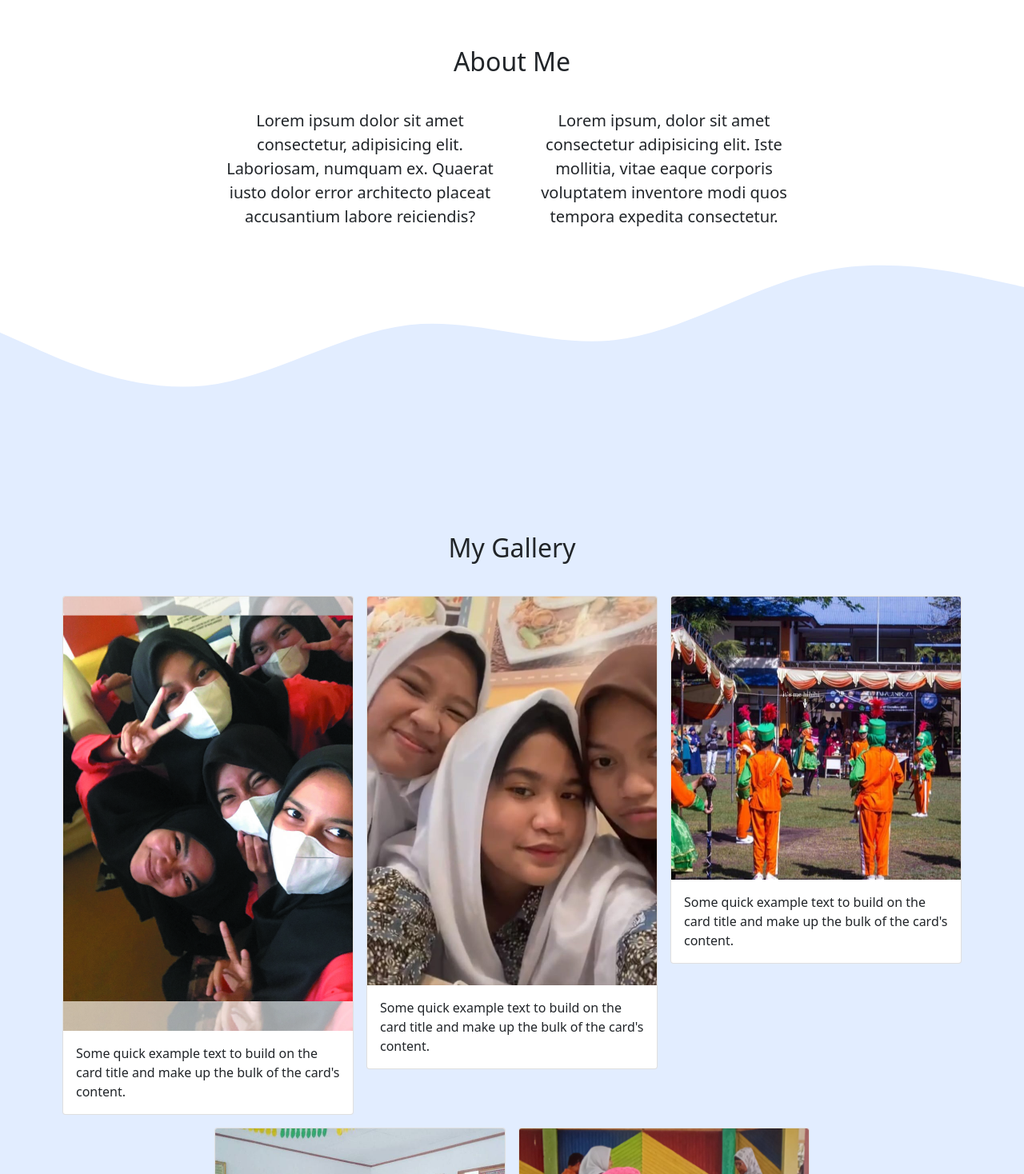
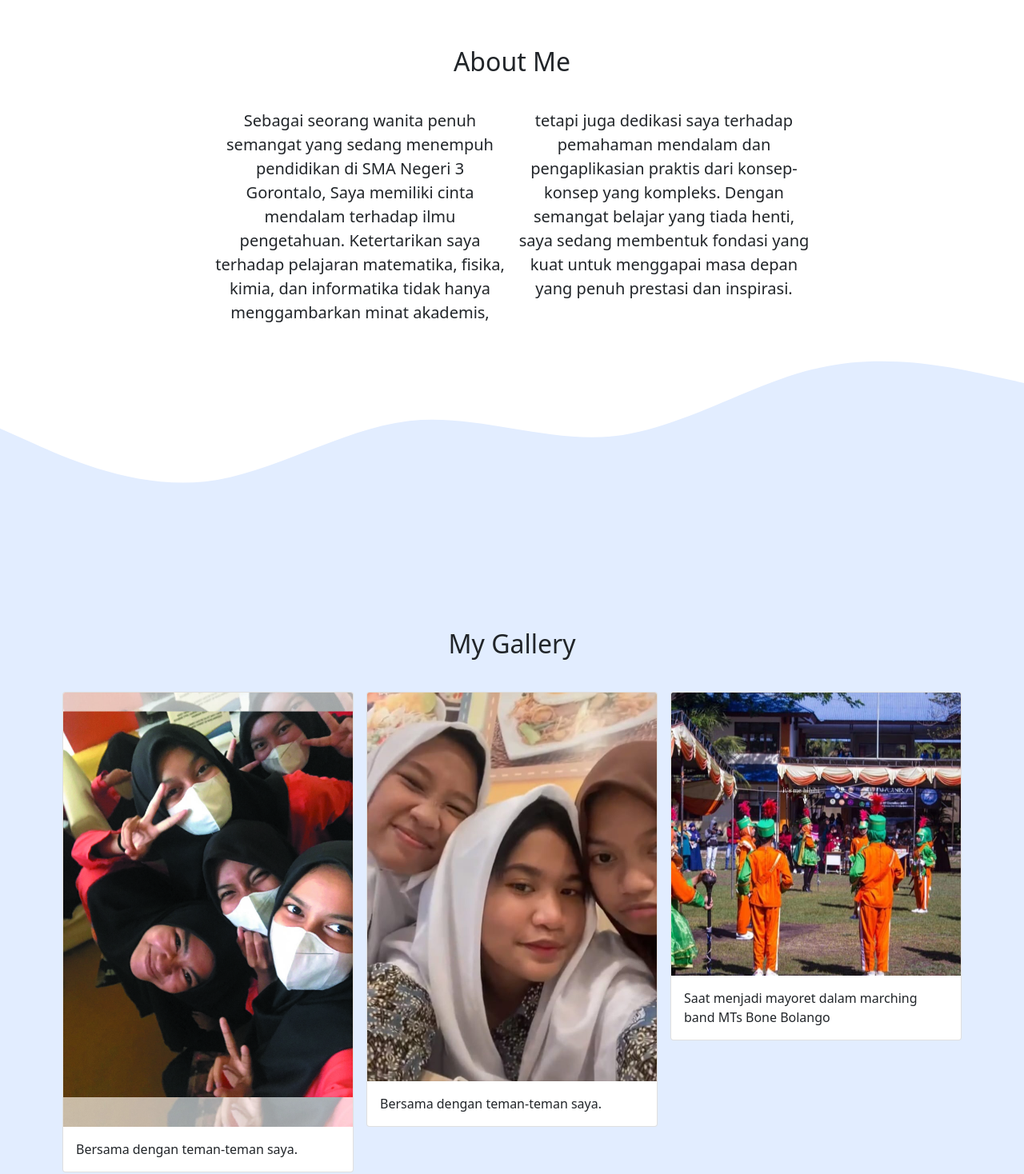
Before and after one commit to tommyp27/tommyp27.github.io, a plain HTML site: page index.html in a window 1280 px wide. Shown: the part 780-2248 px from the top of the page at 80% size. Drawn offline with nearby package versions, Linux system fonts and the light colour scheme.

```diff
--- a/index.html
+++ b/index.html
@@ -62,12 +62,15 @@
             </div>
             <div class="row justify-content-center fs-5 text-center">
                 <div class="col-md-4 g-3">
-                    <p>Lorem ipsum dolor sit amet consectetur, adipisicing elit. Laboriosam, numquam ex. Quaerat iusto
-                        dolor error architecto placeat accusantium labore reiciendis?</p>
+                    <p>Sebagai seorang wanita penuh semangat yang sedang menempuh pendidikan di SMA Negeri 3 Gorontalo,
+                        Saya memiliki cinta mendalam terhadap ilmu pengetahuan. Ketertarikan saya terhadap pelajaran
+                        matematika, fisika, kimia, dan informatika tidak hanya menggambarkan minat akademis,
+                    </p>
                 </div>
                 <div class="col-md-4 g-3">
-                    <p>Lorem ipsum, dolor sit amet consectetur adipisicing elit. Iste mollitia, vitae eaque corporis
-                        voluptatem inventore modi quos tempora expedita consectetur.</p>
+                    <p>tetapi juga dedikasi saya terhadap pemahaman mendalam dan pengaplikasian praktis dari
+                        konsep-konsep yang kompleks. Dengan semangat belajar yang tiada henti, saya sedang membentuk
+                        fondasi yang kuat untuk menggapai masa depan yang penuh prestasi dan inspirasi. </p>
                 </div>
             </div>
         </div>
@@ -92,8 +95,7 @@
                     <div class="card">
                         <img src="img/gallery/zhea2.jpeg" class="card-img-top" alt="gallery2">
                         <div class="card-body">
-                            <p class="card-text">Some quick example text to build on the card title and make up the bulk
-                                of the card's content.</p>
+                            <p class="card-text">Bersama dengan teman-teman saya.</p>
                         </div>
                     </div>
                 </div>
@@ -101,8 +103,7 @@
                     <div class="card">
                         <img src="img/gallery/zhea3.jpeg" class="card-img-top" alt="gallery2">
                         <div class="card-body">
-                            <p class="card-text">Some quick example text to build on the card title and make up the bulk
-                                of the card's content.</p>
+                            <p class="card-text">Bersama dengan teman-teman saya.</p>
                         </div>
                     </div>
                 </div>
@@ -110,8 +111,7 @@
                     <div class="card">
                         <img src="img/gallery/zhea4.jpeg" class="card-img-top" alt="gallery2">
                         <div class="card-body">
-                            <p class="card-text">Some quick example text to build on the card title and make up the bulk
-                                of the card's content.</p>
+                            <p class="card-text">Saat menjadi mayoret dalam marching band MTs Bone Bolango</p>
                         </div>
                     </div>
                 </div>
```
